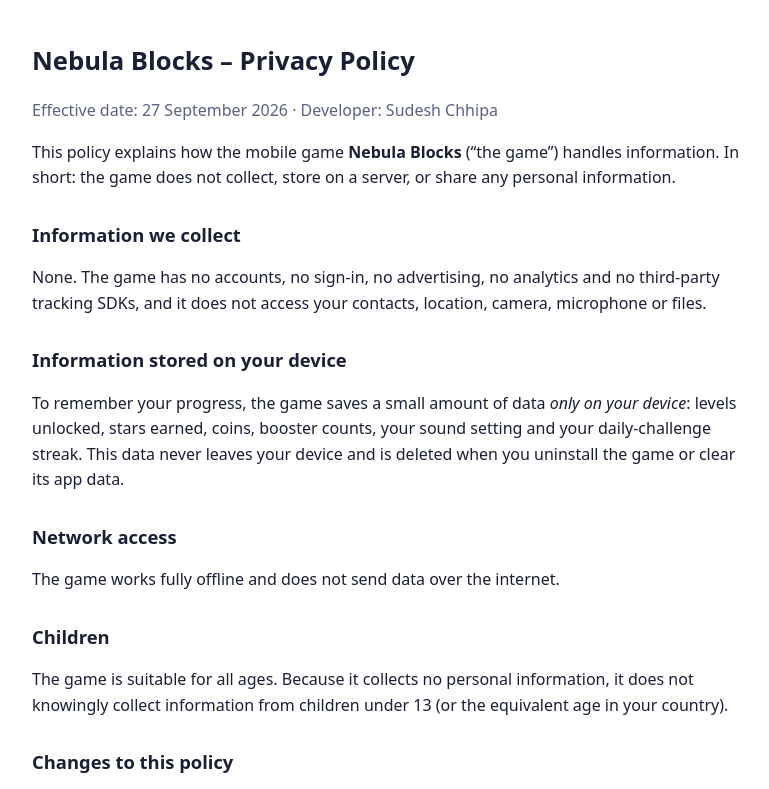
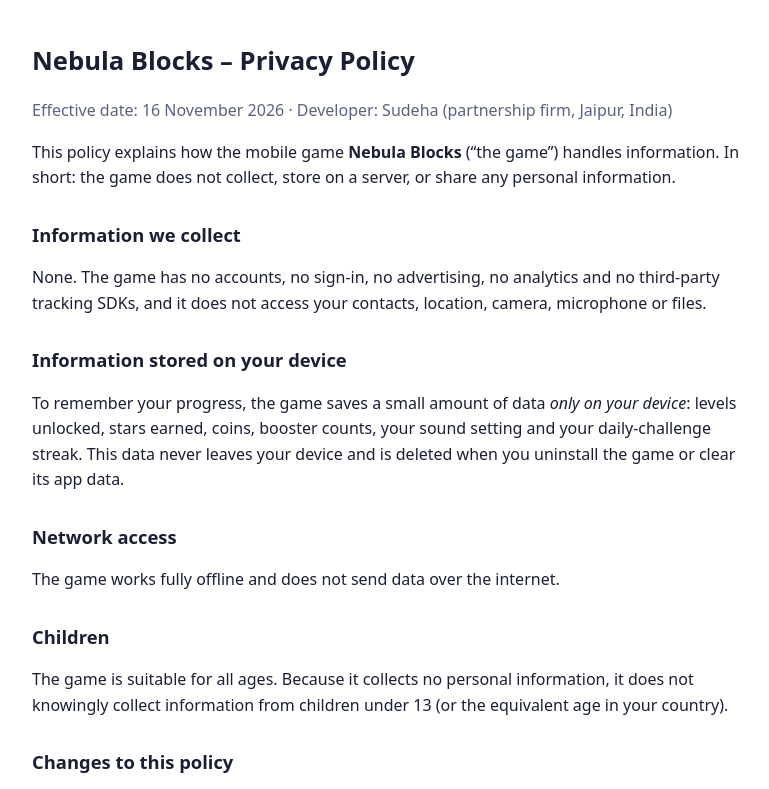
Before and after one commit to sudesh1456/nebula-blocks-privacy, a plain HTML site: page nebula-blocks/privacy/index.html in a window 1280 px wide. Shown: the top 789 px of the page, without its empty margins (248-1017 px from the left). Drawn offline with Linux system fonts and the light colour scheme.

Commit message:
Nebula Blocks: developer is now Sudeha
Co-Authored-By: Claude Opus 5.5 <noreply@anthropic.com>

```diff
--- a/nebula-blocks/privacy/index.html
+++ b/nebula-blocks/privacy/index.html
@@ -13,7 +13,7 @@
 </head>
 <body>
 <h1>Nebula Blocks – Privacy Policy</h1>
-<p class="muted">Effective date: 27 September 2026 · Developer: Sudesh Chhipa</p>
+<p class="muted">Effective date: 16 November 2026 · Developer: Sudeha (partnership firm, Jaipur, India)</p>
 
 <p>This policy explains how the mobile game <strong>Nebula Blocks</strong> (“the game”) handles information.
 In short: the game does not collect, store on a server, or share any personal information.</p>
```
Also changed, not shown: nebula-blocks/index.html (+1 -1 lines).
